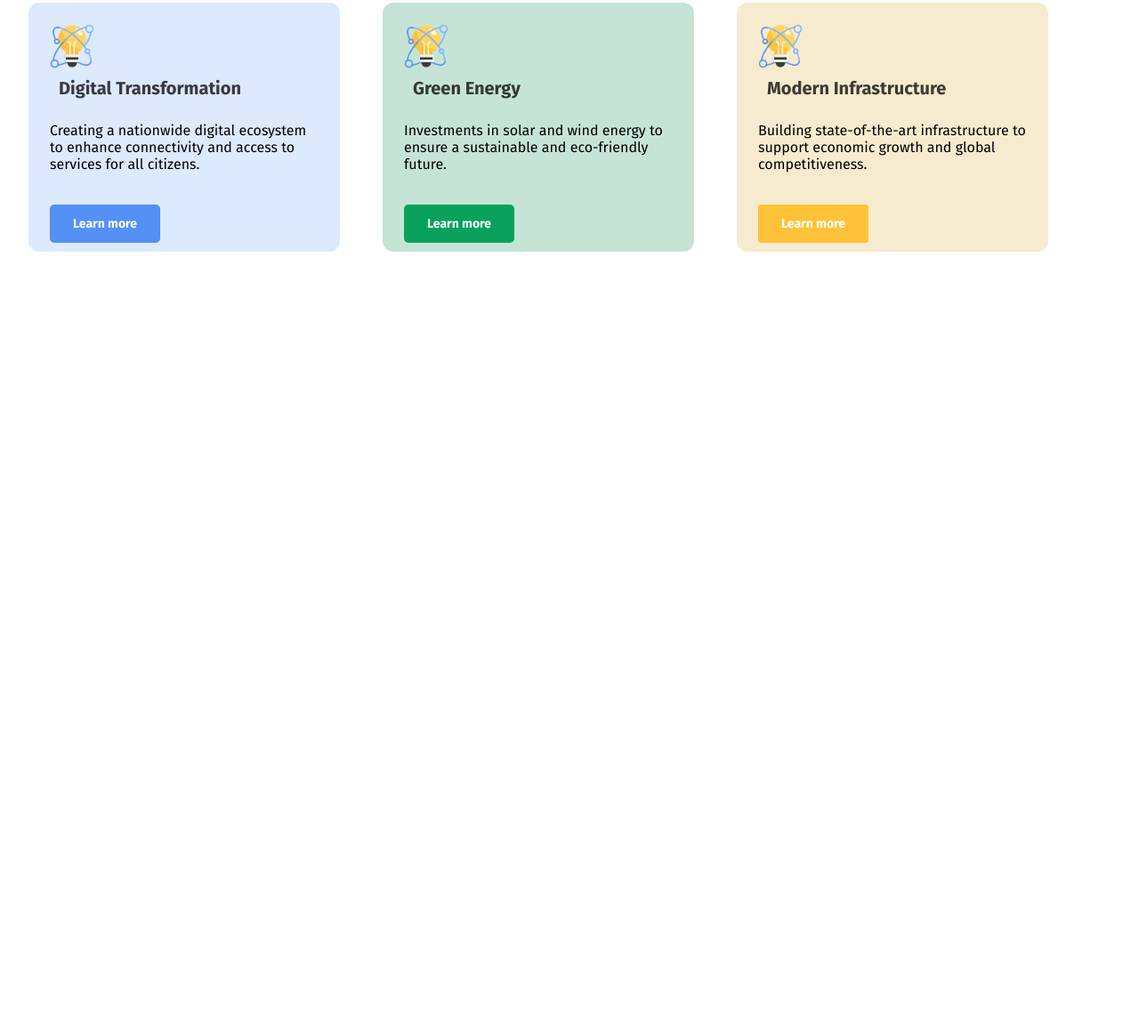
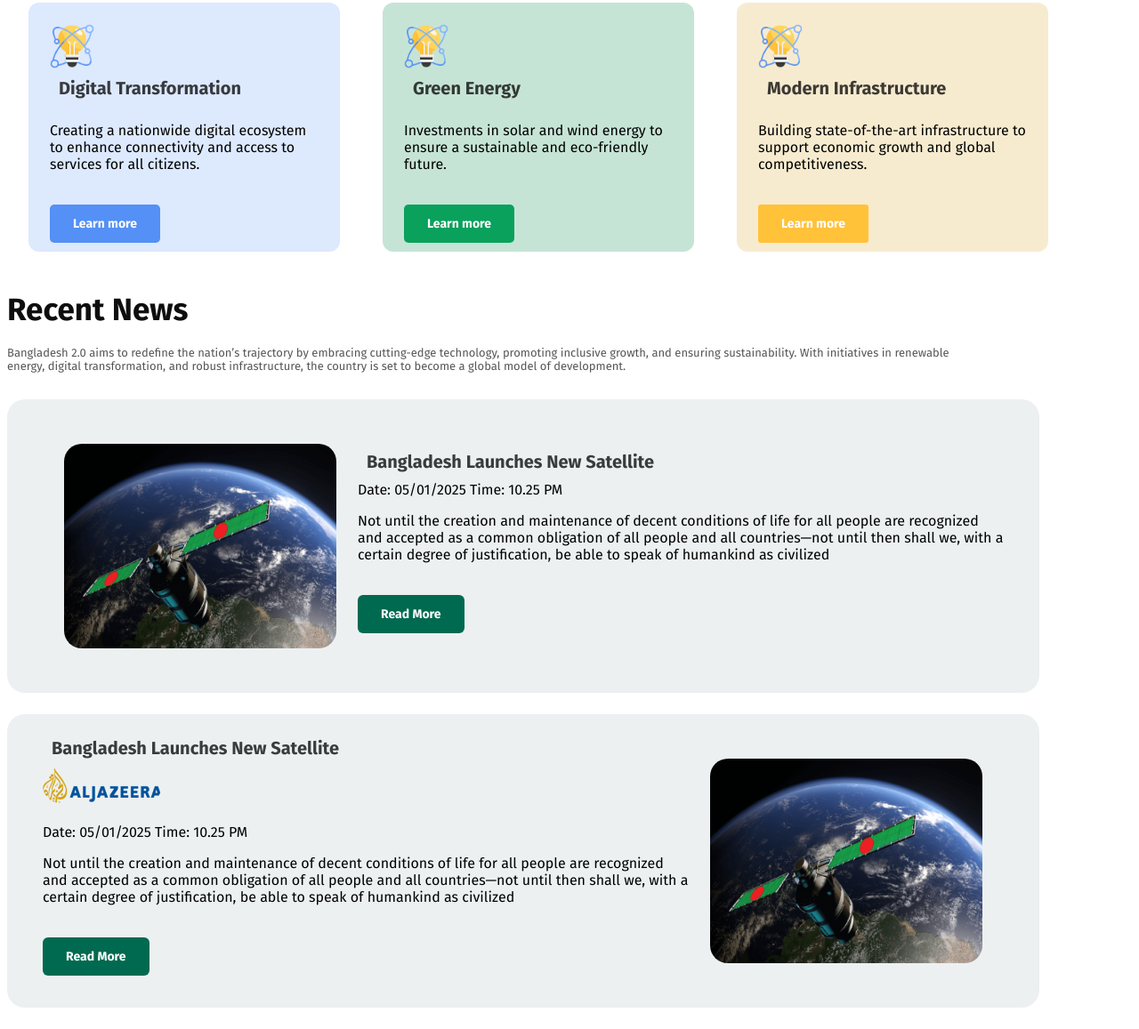
Before and after one commit to Dippaul65/Home-Projects, a plain HTML site: page index.html in a window 1280 px wide. Shown: the part 873-2030 px from the top of the page at 89% size. Before the commit the page ends 1188 px from the top, so only its background shows below. Drawn offline with Linux system fonts and the light colour scheme.

Commit message:
added Recent News

```diff
--- a/index.html
+++ b/index.html
@@ -60,6 +60,40 @@
          </div>
     </section>
 
+                                              <!------Recent News-------->
+
+        <div class="headline">
+    <h3 class="heading">Recent News</h3>
+ <p class="description">Bangladesh 2.0 aims to redefine the nation’s trajectory by embracing cutting-edge technology, promoting inclusive growth, and ensuring sustainability. With initiatives in renewable energy, digital transformation,
+          and robust infrastructure, the country is set to become a global model of development. </p>
+        </div>
+
+    <section class="Article">
+                    <img  class="Art-img" src="satelite.png" alt="">
+                     <div>
+                  <h4 class="Box-head">Bangladesh Launches New Satellite</h4>
+
+                 <p class="inline">Date: 05/01/2025</p>
+                 <p class="inline">Time: 10.25 PM</p>
+                <p class="Box-description">Not until the creation and maintenance of decent conditions of life for all people are recognized and accepted as a common obligation of all people and all countries—not until then shall we,
+                 with a certain degree of justification, be able to speak of humankind as civilized</p>
+                <button class="Btn-primary">Read More</button>
+                 </div>
+                 </section>
+    <section class="Article">
+
+     <div>
+ <h4 class="Box-head">Bangladesh Launches New Satellite</h4>
+            <img  src="al-jazeera.png" alt=""><br><br>
+        <p class="inline">Date: 05/01/2025</p>
+        <p class="inline">Time: 10.25 PM</p>
+<p class="Box-description">Not until the creation and maintenance of decent conditions of life for all people are recognized and accepted as a common obligation of all people and all countries—not until then shall we,
+             with a certain degree of justification, be able to speak of humankind as civilized</p>
+            <button class="Btn-primary">Read More</button>
+            </div>
+        <img  class="Art-img" src="satelite.png" alt="">
+ </section>
+
 
 </body>
 </html>
--- a/style/style.css
+++ b/style/style.css
@@ -161,3 +161,38 @@ border: none;
 padding: 13px 26px 13px 26px;
 margin: 20px 0px;
 }
+
+                                                /*Recent News*/
+  .Article{
+    display: flex;
+    align-items: center;
+    justify-content: space-between;
+width: 1080px;
+height: 250px;
+display: flex;
+flex-direction: row;
+justify-content: flex-start;
+align-items: center;
+padding: 40px ;
+margin: 24px 0px;
+border-radius: 20px;
+background: rgb(236, 240, 241);
+box-shadow: 2px solid black;
+}
+.Article img{
+    border-radius: 20px;
+}
+.Art-img{
+    width: 306px;
+    margin: 0px 24px;
+}
+.img2{
+    background: url(8f195aac6f4a2c38bbf72c1fbeddbf9b);
+    width: 100px;
+    height: 30px;
+}
+
+.inline{
+   flex-direction: row;
+   display: inline;
+}
```
